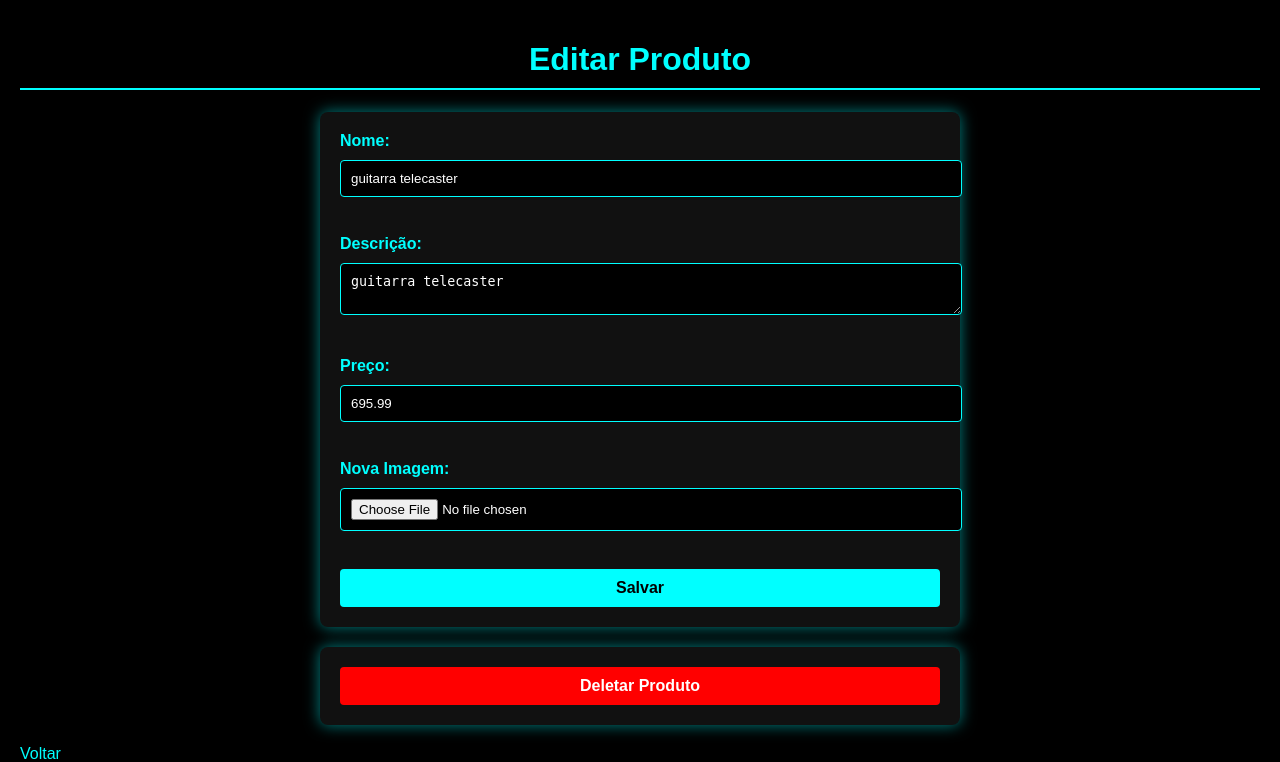
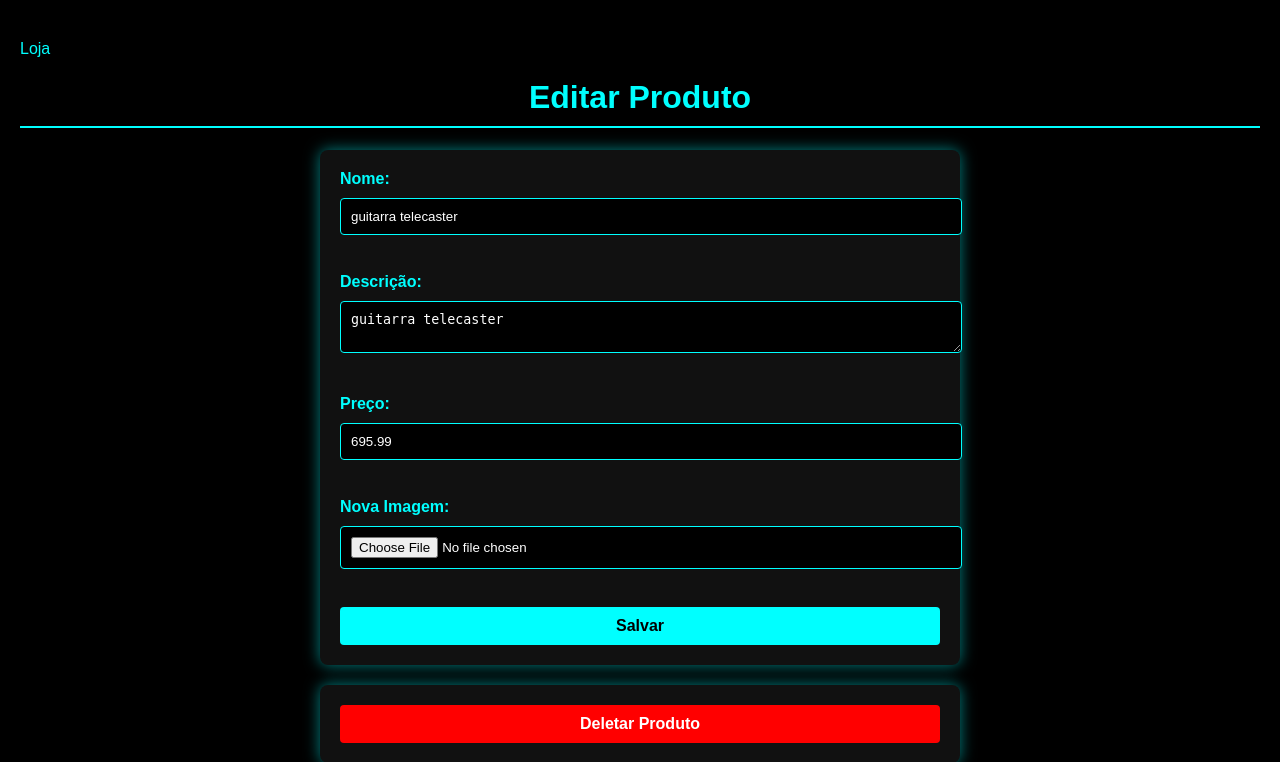
Before and after one commit to gio0000/Eccomerce-guitarras, a Flask app: page /edit_product/1 in a window 1280 px wide. Shown: the top 762 px of the page. Run offline with Flask 3, Linux system fonts and the light colour scheme; a user stored in the database is signed in; data comes from the database, SQL or seed files in the repository.

Commit message:
rt4e
trfe

```diff
--- a/siteguita66-main/app.py
+++ b/siteguita66-main/app.py
@@ -546,7 +546,7 @@ def alterar_senha():
 @app.route('/logout')
 def logout():
     session.clear()
-    flash('Logout realizado com sucesso!', 'success')
+
     return redirect(url_for('index'))
 
 if __name__ == '__main__':
--- a/siteguita66-main/templates/edit_product.html
+++ b/siteguita66-main/templates/edit_product.html
@@ -3,6 +3,7 @@
 <head>
     <meta charset="UTF-8">
     <title>Editar Produto</title>
+    <a href="{{ url_for('products') }}" data-aos="fade-right">Loja</a>
     <style>
         /* Estilos globais */
         body {
```
Also changed, not shown: siteguita66-main/static/uploads/guitarra_fender_squier_sonic_stratocaster_blue_2297_1_7fb53fcd4f89d45522d5a3f641c79dd1.webp (added).
